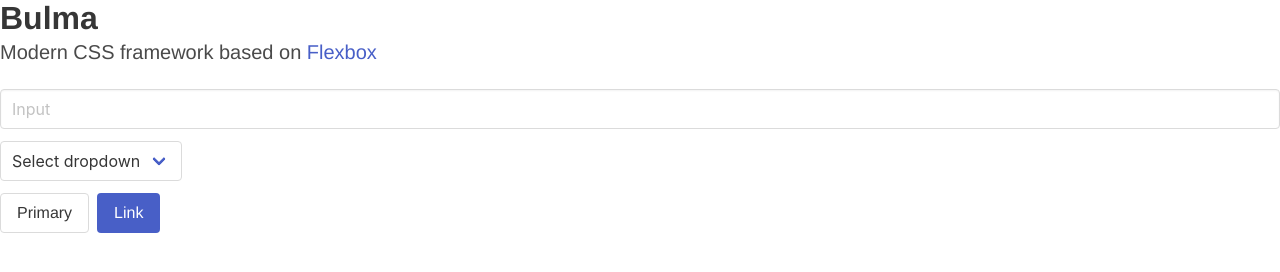
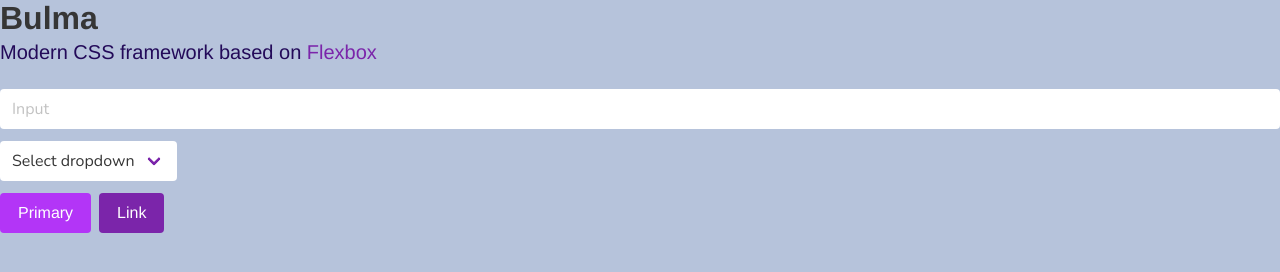
Before and after one commit to linksr12/2020-js-bootcamp, a website built with webpack: page sesion04/getting-started-with-bulma/src/index.html in a window 1280 px wide. Built offline with nearby package versions, Linux system fonts and the light colour scheme.

Commit message:
Adding personalization bulma

```diff
--- a/sesion04/getting-started-with-bulma/src/index.html
+++ b/sesion04/getting-started-with-bulma/src/index.html
@@ -34,7 +34,7 @@
     </div>
 
     <div class="buttons">
-        <a  href="#div" class="button">Primary</a>
+        <a  href="#div" class="button is-primary">Primary</a>
         <a class="button is-link">Link</a>
     </div>
 </body>
--- a/sesion04/getting-started-with-bulma/src/index.js
+++ b/sesion04/getting-started-with-bulma/src/index.js
@@ -1,5 +1,6 @@
 import './sass/mybulma.scss' //Import is readeable by webpack, if we have some sintax unknown, we have to use babel
 import './sass/styles.scss'//We import all sass extensions for its use
+//import 'bulma/bulma.sass no use this because this is not funtional to personalize'
 import '@fortawesome/fontawesome-free/js/all'//We import fontawesome framework
 
 const sayHello = 'Getting started with bulma' //using const to add a text into variable
--- a/sesion04/getting-started-with-bulma/src/sass/mybulma.scss
+++ b/sesion04/getting-started-with-bulma/src/sass/mybulma.scss
@@ -1,2 +1,40 @@
 @charset "utf-8"; //Example of sass sintax
-@import "~bulma/bulma";//import bulma library
+
+// Import a Google Font
+@import url('https://fonts.googleapis.com/css?family=Nunito:400,700');
+
+// Set your brand colors
+$purple:#B335F7;
+$pink:#7B25AA;
+$brown:#230A59;
+$beige-light:#691F91;
+$beige-lighter: #b6c3db;
+
+// Update Bulma's global variables
+$family-sans-serif: "Nunito", sans-serif;
+$grey-dark: $brown;
+$grey-light: $beige-light;
+$primary: $purple;
+$link: $pink;
+$widescreen-enabled: false;
+$fullhd-enabled: false;
+$title:$brown;
+
+
+
+// Update some of Bulma's component variables
+$body-background-color: $beige-lighter;
+$control-border-width: 2px;
+$input-border-color: transparent;
+$input-shadow: none;
+
+// Import only what you need from Bulma
+@import "~bulma/sass/utilities/_all.sass";
+@import "~bulma/sass/base/_all.sass";
+@import "~bulma/sass/elements/button.sass";
+@import "~bulma/sass/elements/container.sass";
+@import "~bulma/sass/elements/title.sass";
+@import "~bulma/sass/form/_all.sass";
+@import "~bulma/sass/components/navbar.sass";
+@import "~bulma/sass/layout/hero.sass";
+@import "~bulma/sass/layout/section.sass";
```
